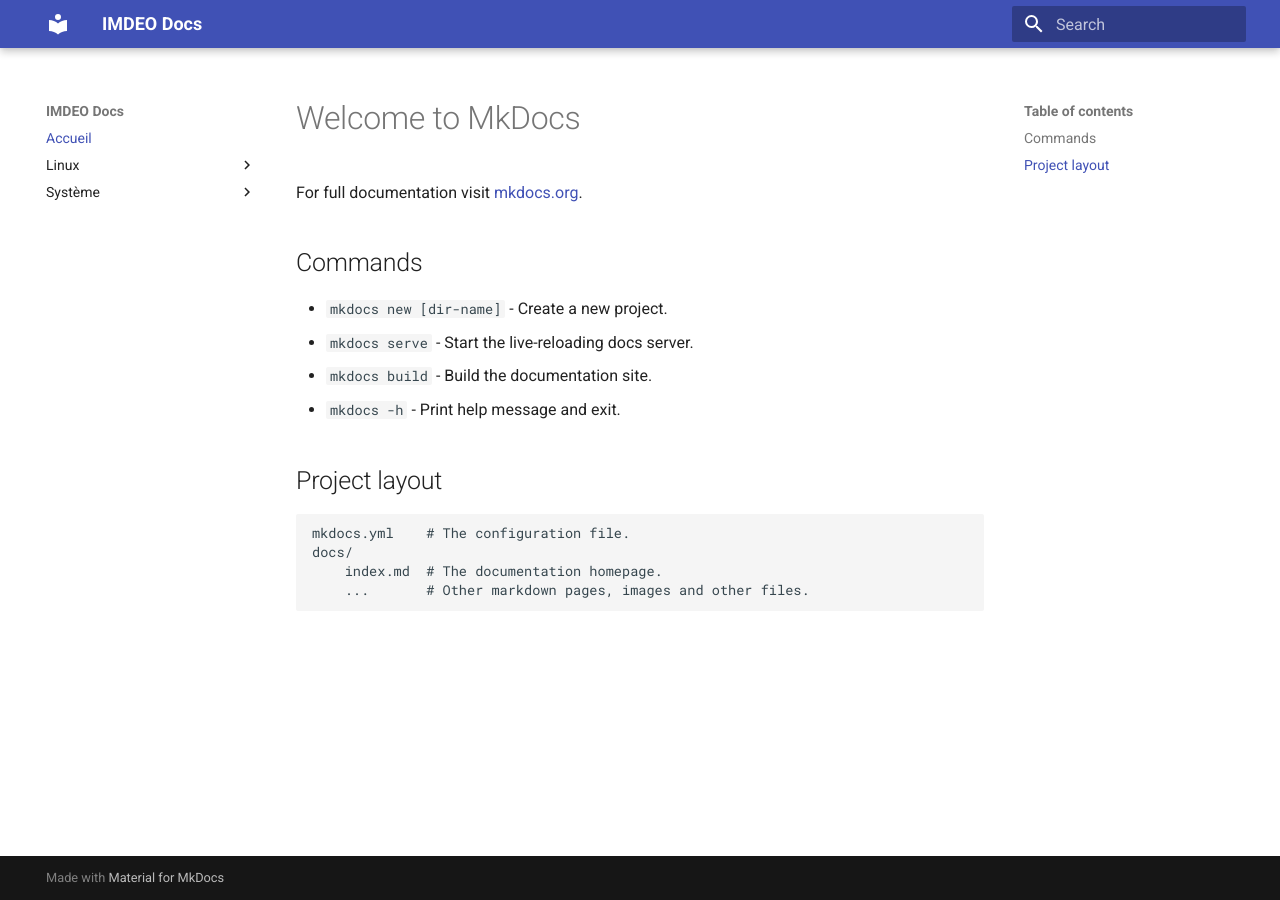
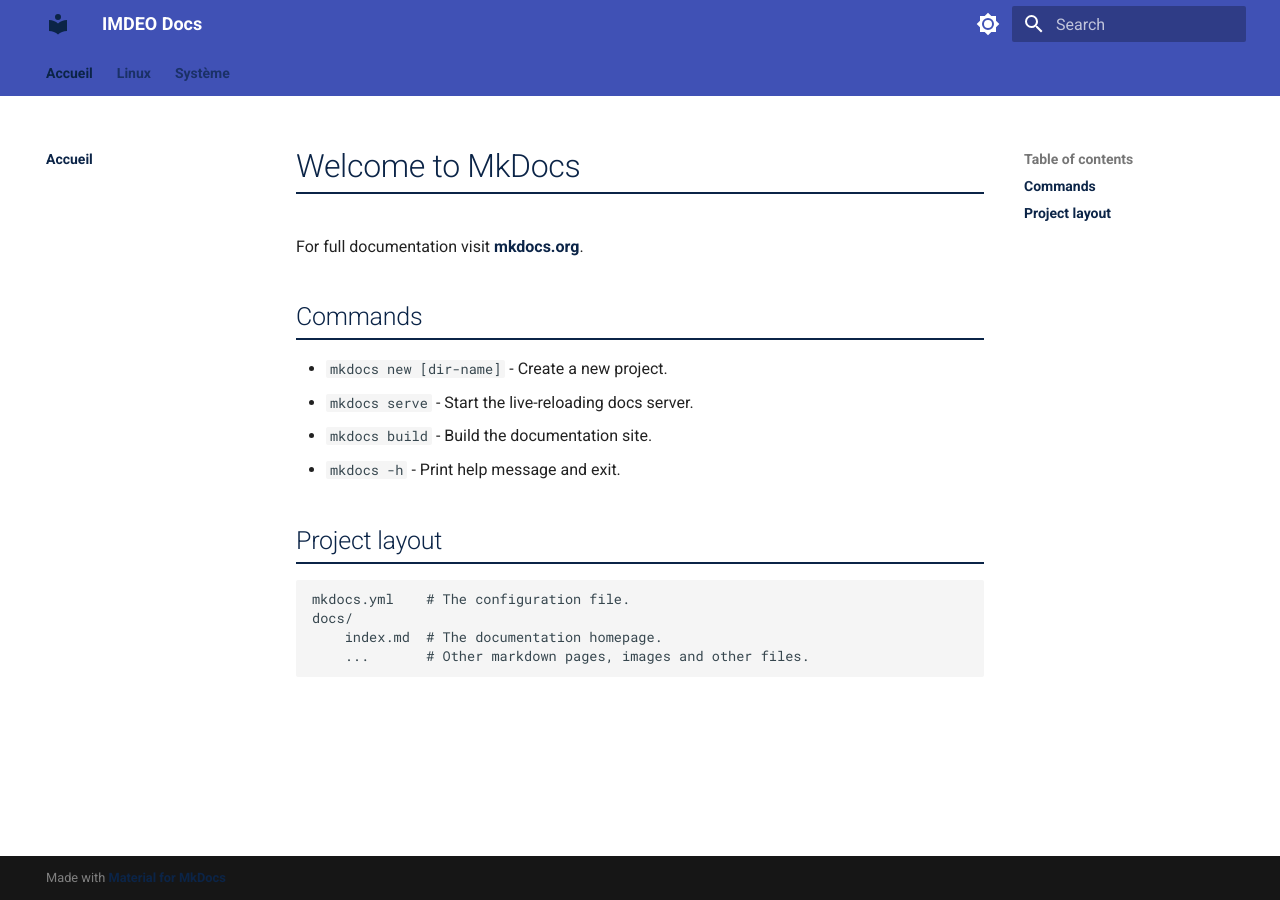
Before and after one commit to IT-Amine/IMDEO, an MkDocs documentation site: the page built from docs/index.md, in a window 1280 px wide. Built offline with MkDocs 1.6.1 and Material for MkDocs 9.7.7, drawn with Linux system fonts in a browser that asks for light colours.

Commit message:
Modification

```diff
--- a/mkdocs.yml
+++ b/mkdocs.yml
@@ -6,6 +6,35 @@
   font:
     text: Roboto
     code: Roboto Mono
+  palette:
+    # Mode clair
+    - media: "(prefers-color-scheme: light)"
+      scheme: default
+      primary: custom
+      accent: blue
+      toggle:
+        icon: material/brightness-7
+        name: Passer au mode sombre
+    # Mode sombre
+    - media: "(prefers-color-scheme: dark)"
+      scheme: slate
+      primary: custom
+      accent: blue
+      toggle:
+        icon: material/brightness-4
+        name: Passer au mode clair
+  features:
+    - navigation.tabs
+    - navigation.sections
+    - navigation.top
+    - navigation.expand
+    - search.suggest
+    - search.highlight
+    - search.share
+    - header.autohide
+
+extra_css:
+  - stylesheets/extra.css
 
 nav:
   - Accueil: index.md
```
